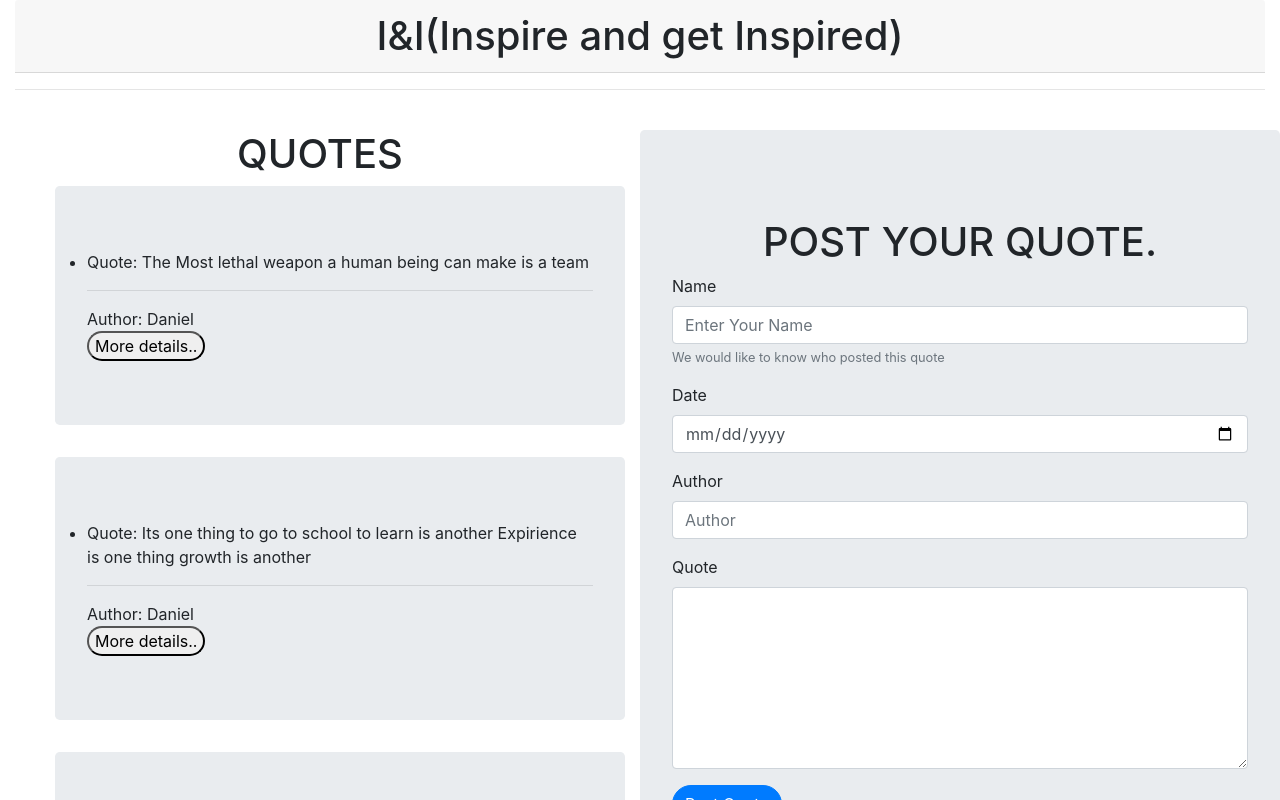
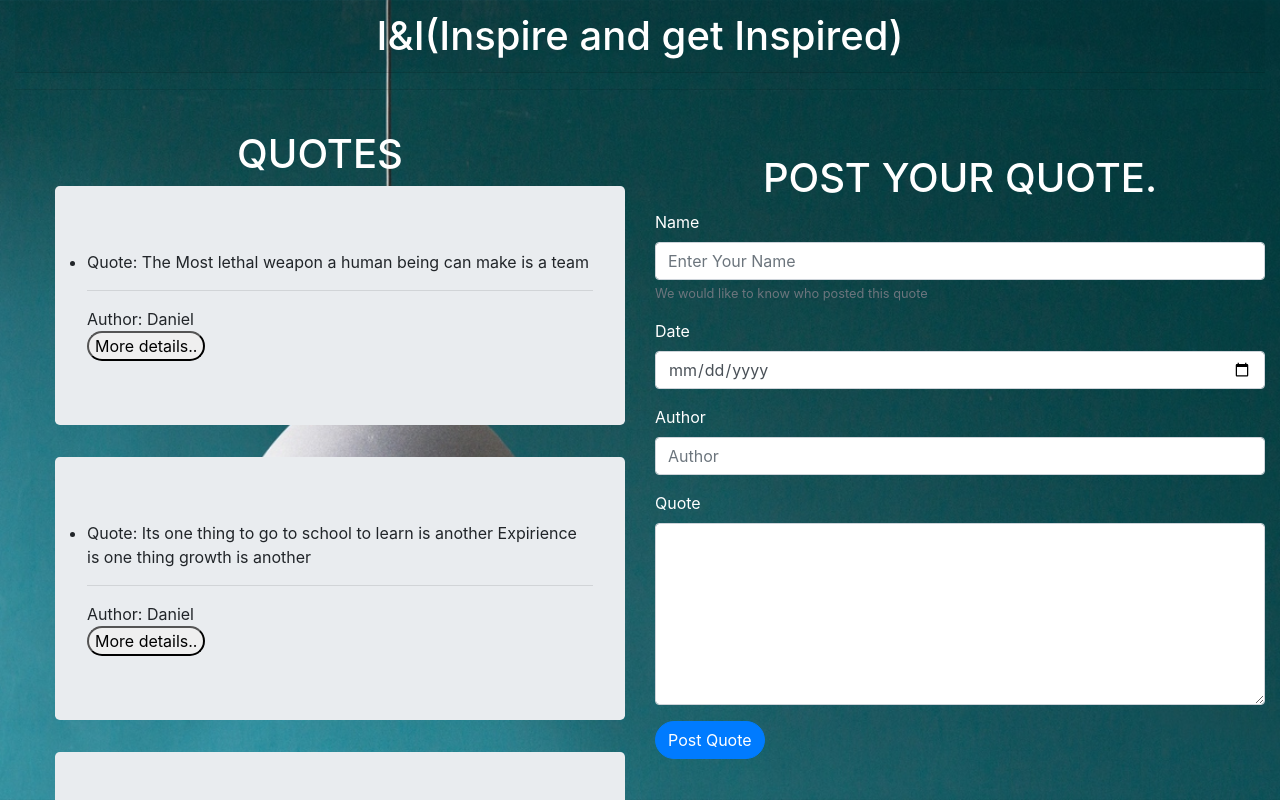
Before and after one commit to danielsind/myquotes, an Angular app: page / in a window 1280 px wide. Shown: the top 800 px of the page. Built offline with nearby package versions, Linux system fonts and the light colour scheme.

Commit message:
Styled up the html components, with bootsrap and app.component.css with a background image text-white class,and class jumbotron

```diff
--- a/src/app/app.component.css
+++ b/src/app/app.component.css
@@ -0,0 +1,5 @@
+.backg{
+    background-image: url("../assets/lamp_electricity_minimalism_128251_1280x720.jpg");
+    background-attachment: fixed;
+    background-size: cover;
+}
--- a/src/app/app.component.html
+++ b/src/app/app.component.html
@@ -1,5 +1,5 @@
-<body class="container-fluid">
-<h1 class="text-center card-header">I&I(Inspire and get Inspired)</h1>
+<body class="container-fluid backg">
+<h1 class="text-center card-header text-white">I&I(Inspire and get Inspired)</h1>
 <hr>
 <app-quote class="card-body"></app-quote>
 </body>
--- a/src/app/createQuote/create.component.html
+++ b/src/app/createQuote/create.component.html
@@ -1,22 +1,22 @@
-<h1 class="text-center">POST YOUR QUOTE.</h1>
+<h1 class="text-center text-white">POST YOUR QUOTE.</h1>
 <form (ngSubmit)='submitQuote()' #createForm = 'ngForm'>
     <div class="form-group">
-      <label for="name">Name</label>
+      <label class="text-white" for="name">Name</label>
       <input type="text" class="form-control" id="name" [(ngModel)] = "newQuote.name" name="name"  placeholder="Enter Your Name" required>
-      <small class="form-text text-muted">We would like to know who posted this quote</small>
+      <small class="form-text text-muted text-white">We would like to know who posted this quote</small>
     </div>
     <div class="form-group">
-      <label for="date">Date</label>
+      <label class="text-white" for="date">Date</label>
       <input type="date" class="form-control" id="date" [ngModel]="newQuote.date" name="date" placeholder="Date" required>
     </div>
     <div class="form-group">
-        <label for="author">Author</label>
+        <label class="text-white" for="author">Author</label>
         <input type="text" class="form-control" id="author" [(ngModel)] = "newQuote.author" name="author" placeholder="Author" required>
       </div>
       <div class="form-group">
-        <label for="words">Quote</label>
+        <label class="text-white" for="words">Quote</label>
         <textarea class="form-control" id="words" [(ngModel)]="newQuote.words" name="words" rows="7" required></textarea>
       </div>
 
-    <button type="submit" class="btn btn-primary rounded-pill">Post Quote</button>
+    <button type="submit" class="btn btn-primary text-white rounded-pill">Post Quote</button>
   </form>
--- a/src/app/quote/quote.component.html
+++ b/src/app/quote/quote.component.html
@@ -1,6 +1,6 @@
 <div class="row">
 <div class="col-sm-6 col-md-6 col-lg-6">
-<h1 class="text-center card-tilte">QUOTES</h1>
+<h1 class="text-center card-tilte text-white">QUOTES</h1>
 <ul>
     <div class="card-body jumbotron" *ngFor = 'let newquote of quote; let i=index'>
             <li>
@@ -12,7 +12,7 @@
     </div>
 </ul>
 </div>
- <div class="col-sm-6 col-md-6 col-lg-6 jumbotron">
+ <div class="col-sm-6 col-md-6 col-lg-6 ">
         <app-create class="card-body " (addQuote)="addNewQuote($event)"></app-create>
 </div>
 </div>
```
